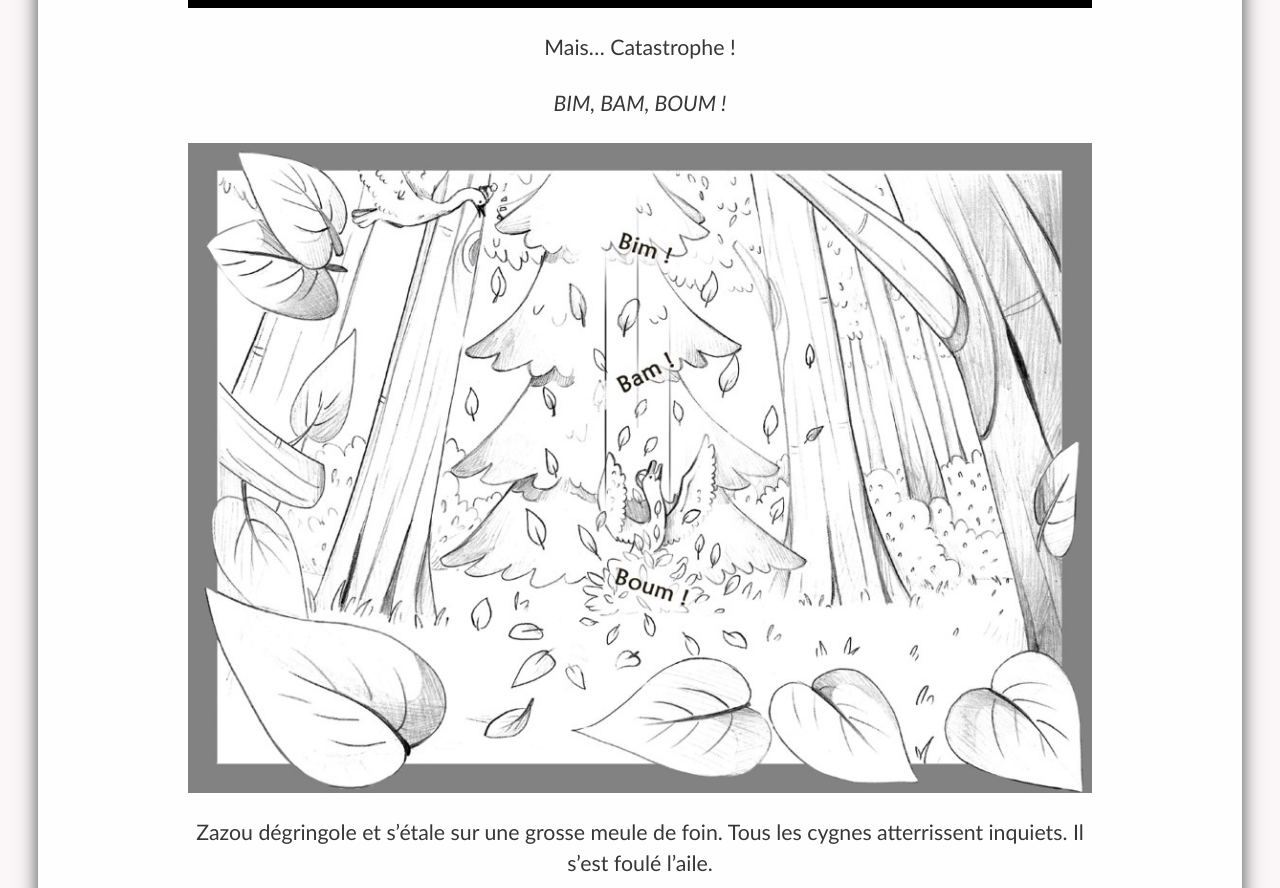
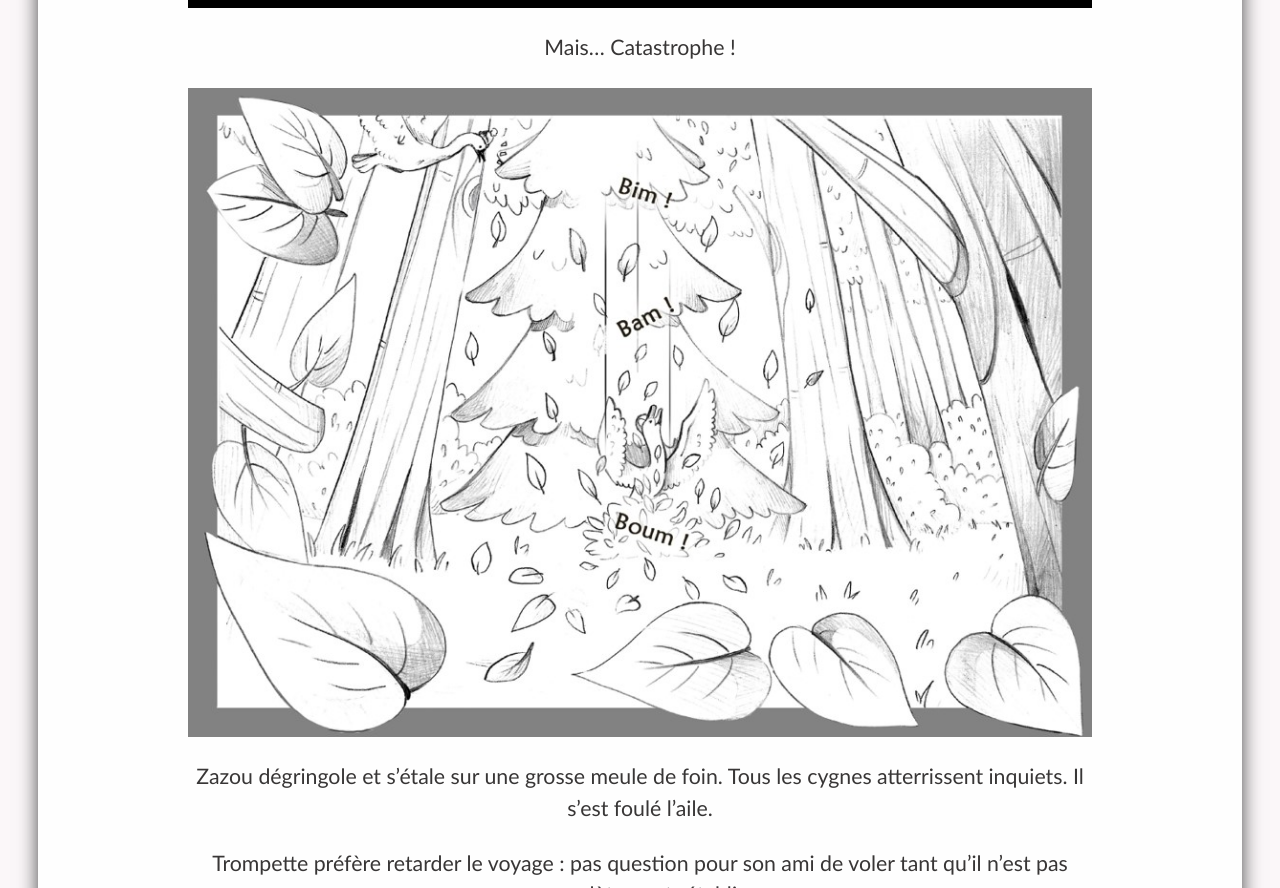
Before and after one commit to bbblonde/3cygnes, a plain HTML site: page index.html in a window 1280 px wide. Shown: the part 1889-2777 px from the top of the page. Drawn offline with Linux system fonts and the light colour scheme.

Commit message:
remove onomatopée

```diff
--- a/index.html
+++ b/index.html
@@ -29,7 +29,6 @@
         (alors qu’il décolle avec les autres, le canard percute le sapin)-->
     <div id="paragraphe-2">
       <p class="corps">Mais… Catastrophe !</p>
-      <p id="onomatopées" class="dialogue">Bim, bam, boum !</p>
     </div>
     <img class= "images" src= image-3.jpg />
     <div id="paragraphe-3">
```
